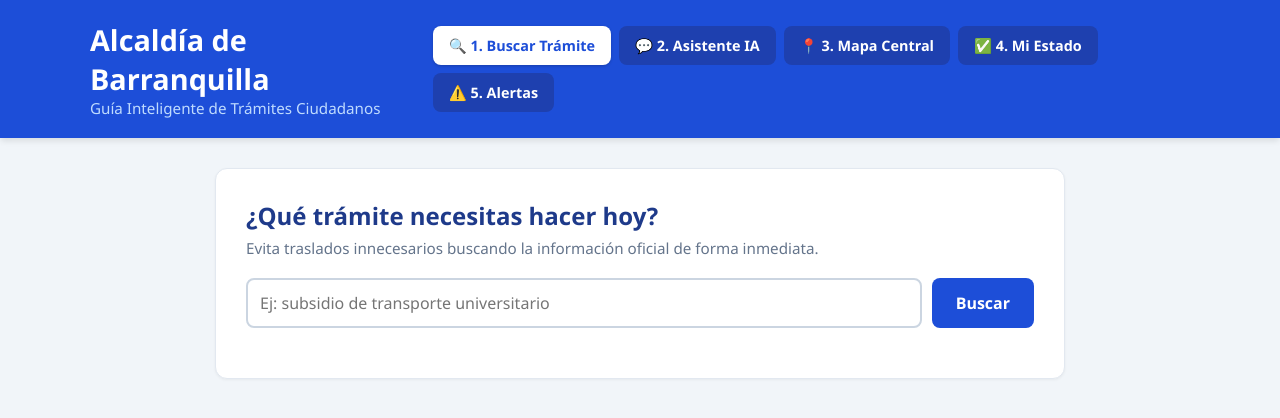
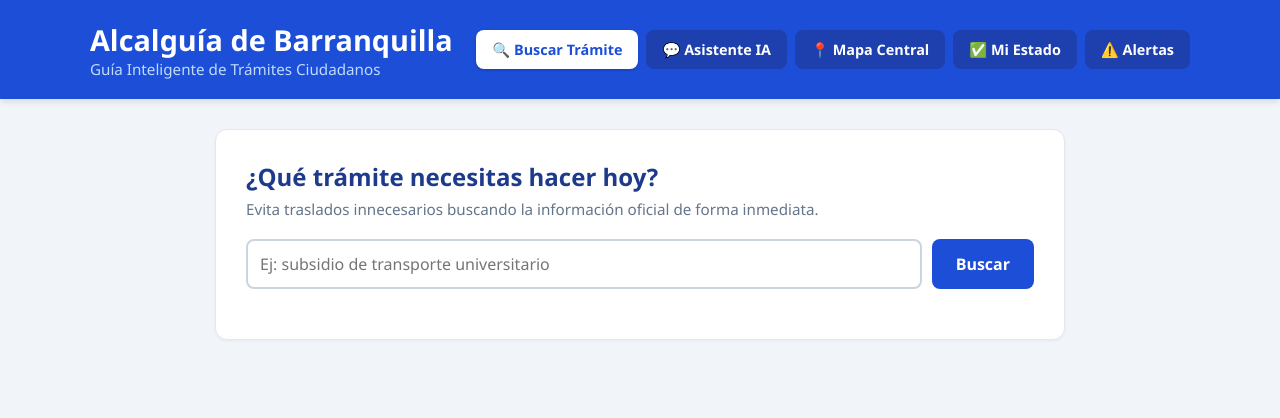
Before and after one commit to sayderochoa-gif/Alcalguia_Bquilla, a website: page index.html in a window 1280 px wide. Drawn offline with Linux system fonts and the light colour scheme.

Commit message:
por terminar

```diff
--- a/index.html
+++ b/index.html
@@ -3,7 +3,7 @@
 <head>
     <meta charset="UTF-8">
     <meta name="viewport" content="width=device-width, initial-scale=1.0">
-    <title>Alcaldía de Barranquilla - Guía de Trámites</title>
+    <title>Alcalguía de Barranquilla - Trámites</title>
     <!-- Cargamos los estilos personalizados -->
     <link rel="stylesheet" href="styles.css">
 </head>
@@ -13,16 +13,16 @@
     <header class="main-header">
         <div class="header-container">
             <div class="brand">
-                <h1>Alcaldía de Barranquilla</h1>
+                <h1>Alcalguía de Barranquilla</h1>
                 <p>Guía Inteligente de Trámites Ciudadanos</p>
             </div>
             <!-- Menú de Navegación Interactivo -->
             <nav class="nav-tabs">
-                <button onclick="cambiarPestana('inicio')" id="btn-inicio" class="tab-btn active">🔍 1. Buscar Trámite</button>
-                <button onclick="cambiarPestana('chatbot')" id="btn-chatbot" class="tab-btn">💬 2. Asistente IA</button>
-                <button onclick="cambiarPestana('mapa')" id="btn-mapa" class="tab-btn">📍 3. Mapa Central</button>
-                <button onclick="cambiarPestana('seguimiento')" id="btn-seguimiento" class="tab-btn">✅ 4. Mi Estado</button>
-                <button onclick="cambiarPestana('reportes')" id="btn-reportes" class="tab-btn">⚠️ 5. Alertas</button>
+                <button onclick="cambiarPestana('inicio')" id="btn-inicio" class="tab-btn active">🔍 Buscar Trámite</button>
+                <button onclick="cambiarPestana('chatbot')" id="btn-chatbot" class="tab-btn">💬 Asistente IA</button>
+                <button onclick="cambiarPestana('mapa')" id="btn-mapa" class="tab-btn">📍 Mapa Central</button>
+                <button onclick="cambiarPestana('seguimiento')" id="btn-seguimiento" class="tab-btn">✅ Mi Estado</button>
+                <button onclick="cambiarPestana('reportes')" id="btn-reportes" class="tab-btn">⚠️ Alertas</button>
             </nav>
         </div>
     </header>
```
